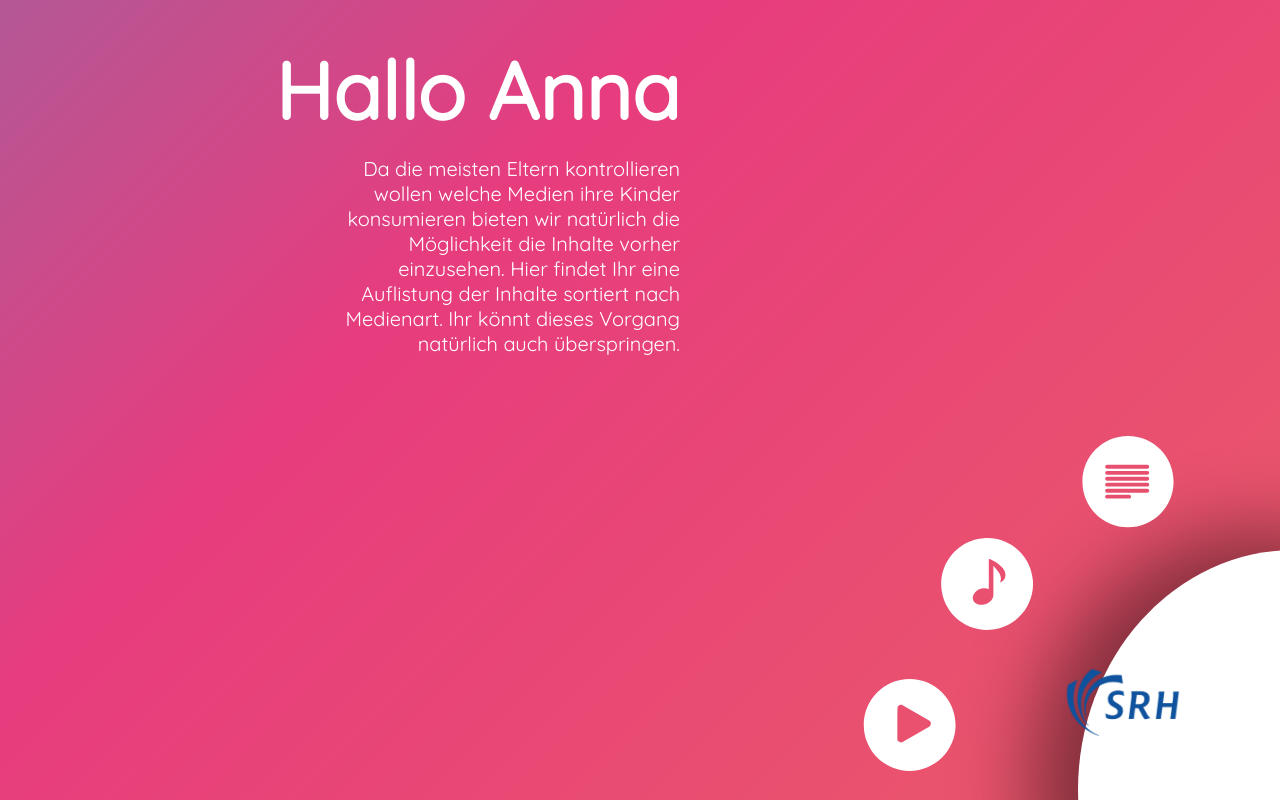
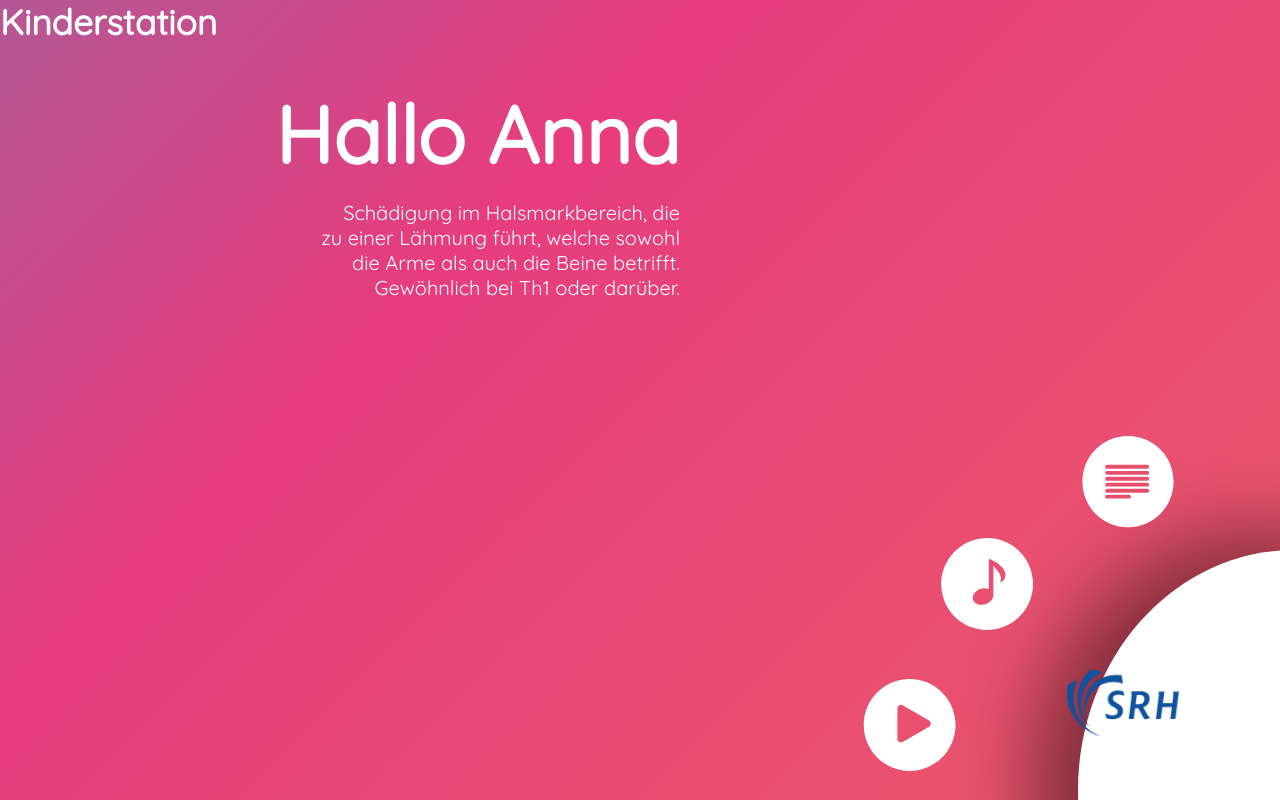
Before and after one commit to Momaritti/gera-srh, an Angular app: page /home in a window 1280 px wide. Built offline with nearby package versions, Linux system fonts and the light colour scheme; data requests are answered from the project's data file.

Commit message:
user to be loaded from json server

```diff
--- a/db.json
+++ b/db.json
@@ -19,11 +19,8 @@
     { "id": 2, "title": "Der Buntspecht", "path": "../../assets/birdo.mp4", "description": "Video Beschreibung für 2. Hier stimmt der Pfad absichtlich nicht.." },
     { "id": 3, "title": "Dein Vogel", "path": "../../assets/bird.mp4", "description": "Video Beschreibung für 3" }
   ],
-  "comments": [
-    { "id": 1, "body": "some comment", "postId": 1 }
-  ],
-  "userdb": [
-    { "id": 1, "name": "Anna", "age": 8, "station": "Kinderstation" },
+  "user": [
+    { "id": 1, "name": "Anna", "age": 8, "station": "Kinderstation", "text": "Schädigung im Halsmarkbereich, die zu einer Lähmung führt, welche sowohl die Arme als auch die Beine betrifft. Gewöhnlich bei Th1 oder darüber."},
     { "id": 2, "name": "Ibrahim", "age": 12, "station": "Kinderstation" },
     { "id": 3, "name": "Ahmed", "age": 9, "station": "Kinderstation" },
     { "id": 4, "name": "Bobby", "age": 10, "station": "Kinderstation" },
--- a/src/app/home/home.component.html
+++ b/src/app/home/home.component.html
@@ -1,10 +1,11 @@
 <div class="container">
-  <div class="first-view">
+  <div class="first-view" *ngIf="results">
+      <h4 class="station-name"> {{ results.station }}</h4>
     <h1>
-      Hallo {{ user }}
+      Hallo {{ results.name }}
     </h1>
     <p>
-      Da die meisten Eltern kontrollieren wollen welche Medien ihre Kinder konsumieren bieten wir natürlich die Möglichkeit die Inhalte vorher einzusehen. Hier findet Ihr eine Auflistung der Inhalte sortiert nach Medienart. Ihr könnt dieses Vorgang natürlich auch überspringen.
+      {{ results.text }}
     </p>
     <nav>
       <ul>
--- a/src/app/home/home.component.ts
+++ b/src/app/home/home.component.ts
@@ -1,15 +1,25 @@
 import { Component, OnInit } from '@angular/core';
-
+import { HttpClient } from '@angular/common/http';
+import {ActivatedRoute} from '@angular/router';
 @Component({
   selector: 'app-home',
   templateUrl: './home.component.html',
   styleUrls: ['./home.component.sass']
 })
 export class HomeComponent implements OnInit {
-  user = 'Anna';
-  constructor() { }
-
+  // user = 'Anna';
+  results;
+  public userId;
+  constructor( private route: ActivatedRoute,
+               private http: HttpClient ) {}
   ngOnInit() {
+    let id = 1; // this.route.snapshot.params['id'];
+    this.userId = id;
+    this.http.get('http://localhost:3000/user/' + id ).subscribe(
+      data => {
+        this.results = data;
+      }
+    );
   }
 
 }
```
